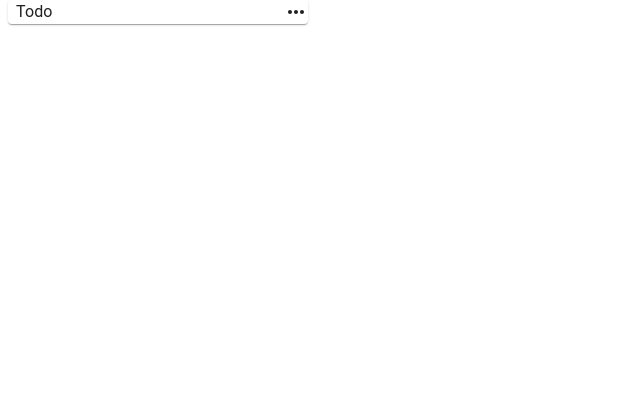
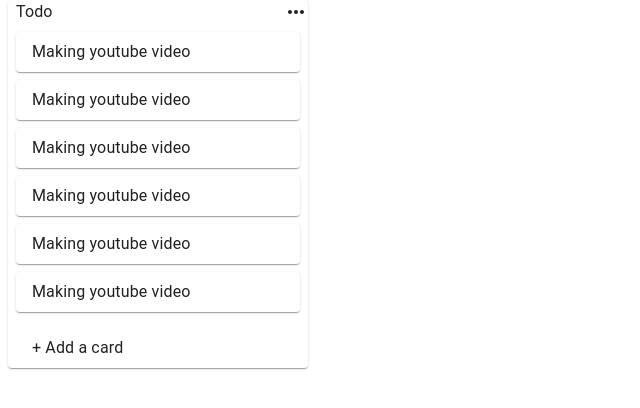
Before and after one commit to anniehsp/kanbanboard, a React (Create React App) app: page / in a window 1280 px wide. Shown: the top 408 px of the page, without its empty margins (0-640 px from the left). Built offline with nearby package versions, Linux system fonts and the light colour scheme.

Commit message:
:sparkles: Add card

```diff
--- a/package.json
+++ b/package.json
@@ -20,6 +20,7 @@
     "@mui/styled-engine": "^5.5.2",
     "@mui/styles": "^5.5.3",
     "@mui/icons-material": "^5.5.1",
+    "@material-ui/core": "^4.12.4",
     "@emotion/styled": "^11.8.1",
     "@emotion/react": "^11.8.2"
   },
--- /dev/null
+++ b/src/components/Input/InputContainer.tsx
@@ -0,0 +1,33 @@
+import React from 'react';
+import {Paper, Theme, Typography} from "@mui/material";
+import {createStyles, makeStyles} from "@mui/styles";
+import {fade} from "@material-ui/core";
+
+const useStyles = makeStyles((theme: Theme) => createStyles({
+    root: {
+      marginTop: theme.spacing(2),
+    },
+    addCard: {
+        padding: theme.spacing(1, 1, 1, 2),
+        margin: theme.spacing(0, 1, 1, 1),
+        background: '#EBECF0',
+        '&:hover': {
+            backgroundColor: fade('#000', 0.25),
+        }
+    }
+}));
+
+export default function InputContainer() {
+    const classes = useStyles();
+
+    return(
+        <div className={classes.root}>
+            <Paper
+                className={classes.addCard}
+                elevation={0}
+            >
+                <Typography>+ Add a card</Typography>
+            </Paper>
+        </div>
+    );
+}
--- /dev/null
+++ b/src/components/List/Card.tsx
@@ -0,0 +1,20 @@
+import React from 'react';
+import {Paper, Theme} from "@mui/material";
+import {createStyles, makeStyles} from "@mui/styles";
+
+const useStyles = makeStyles((theme: Theme) => createStyles({
+    card: {
+        padding: theme.spacing(1, 1, 1, 2),
+        margin: theme.spacing(1),
+    }
+}));
+
+export default function Card() {
+    const classes = useStyles();
+
+    return(
+        <div>
+            <Paper className={classes.card}>Making youtube video</Paper>
+        </div>
+    )
+}
--- a/src/components/List/List.tsx
+++ b/src/components/List/List.tsx
@@ -2,6 +2,8 @@
 import {CssBaseline, Paper, Theme} from "@mui/material";
 import {createStyles, makeStyles} from "@mui/styles";
 import Title from "./Title";
+import Card from "./Card";
+import InputCard from '../Input/InputContainer';
 
 const useStyles = makeStyles((theme: Theme) => createStyles({
     root: {
@@ -19,6 +21,13 @@
             <Paper className={classes.root}>
                 <CssBaseline/>
                 <Title />
+                <Card />
+                <Card />
+                <Card />
+                <Card />
+                <Card />
+                <Card />
+                <InputCard />
             </Paper>
         </div>
     )
--- a/src/components/List/Title.tsx
+++ b/src/components/List/Title.tsx
@@ -10,8 +10,12 @@
     },
     editableTitle: {
         flexGrow: 1,
+        fontSize: '1.2rem',
+        fontWeight: 'bold',
     },
     input: {
+        fontSize: '1.2rem',
+        fontWeight: 'bold',
         marginLeft: theme.spacing(1),
         "&:focus": {
             background: '#ddd',
@@ -30,6 +34,7 @@
                 open ? (
                         <div>
                             <InputBase
+                                autoFocus
                                 value="Todo"
                                 inputProps={{
                                     className: classes.input,
```
Also changed, not shown: 1 other file (tests, documents, lock files or other folders).
